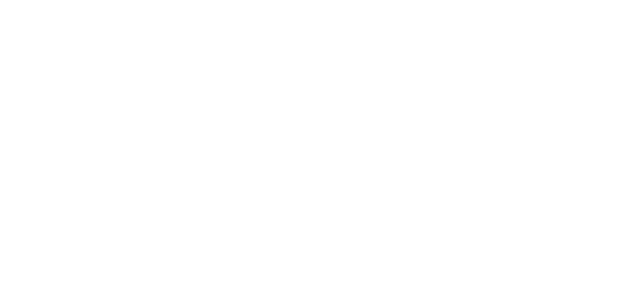
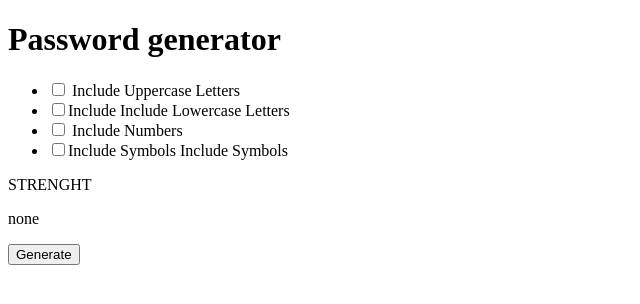
Before and after one commit to DainiusMI/Password-generator-v2, a website: page index.html in a window 1280 px wide. Shown: the whole page, without its empty margins (0-640 px from the left). Drawn offline with Linux system fonts and the light colour scheme.

Commit message:
html elements places

```diff
--- a/index.html
+++ b/index.html
@@ -8,9 +8,53 @@
     <title>Password generator</title>
 </head>
 <body>
-    <div class="main">
+    <div class="app-container">
+
+        <h1 class="title darker">Password generator</h1>
+
+        <div class="generators-screen">
+            <div class="result"></div>
+            <div class="clipboard"></div>
+        </div>
+
+        <div class="settings-container">
+
+            <ul class="settings-list">
+                <li class="settings-list-item">
+                    <input type="checkbox" value="uppercase-true" name="uppercase" id="uppercase-id">
+                    <label for="uppercase-id">Include Uppercase Letters</label>
+                </li>
+                <li class="settings-list-item">
+                    <input type="checkbox" value="lowercase-true" name="lowercase" id="lowercase-id">Include
+                    <label for="lowercase-id">Include Lowercase Letters</label>
+                </li>
+                <li class="settings-list-item">
+                    <input type="checkbox" value="numbers-true" name="numbers" id="numbers-id">
+                    <label for="numbers-id">Include Numbers</label>
+                </li>
+                <li class="settings-list-item">
+                    <input type="checkbox" value="symbols-true" name="symbols" id="symbols-id">Include Symbols
+                    <label for="symbols-id">Include Symbols</label>
+                </li>
+            </ul>
 
 
+            <div class="pwd-level-row">
+                <p class="darker ">STRENGHT</p>
+                <div class="indicator-container">
+                    <p id="">none</p>
+                    <div class="bars-container">
+                        <div class="lvl-bar"></div>
+                        <div class="lvl-bar"></div>
+                        <div class="lvl-bar"></div>
+                        <div class="lvl-bar"></div>
+                    </div>
+                </div>
+            </div>
+
+            <input type="submit" value="Generate">
+
+        </div>
 
     </div>
     <script src="./js/main.js"></script>
--- a/package.json
+++ b/package.json
@@ -4,7 +4,7 @@
   "description": "",
   "main": "index.js",
   "scripts": {
-    "dev": "live-server --hostname=localhost --port=4000",
+    "dev": "live-server --port=4001",
     "test": "echo \"Error: no test specified\" && exit 1"
   },
   "keywords": [],
```
